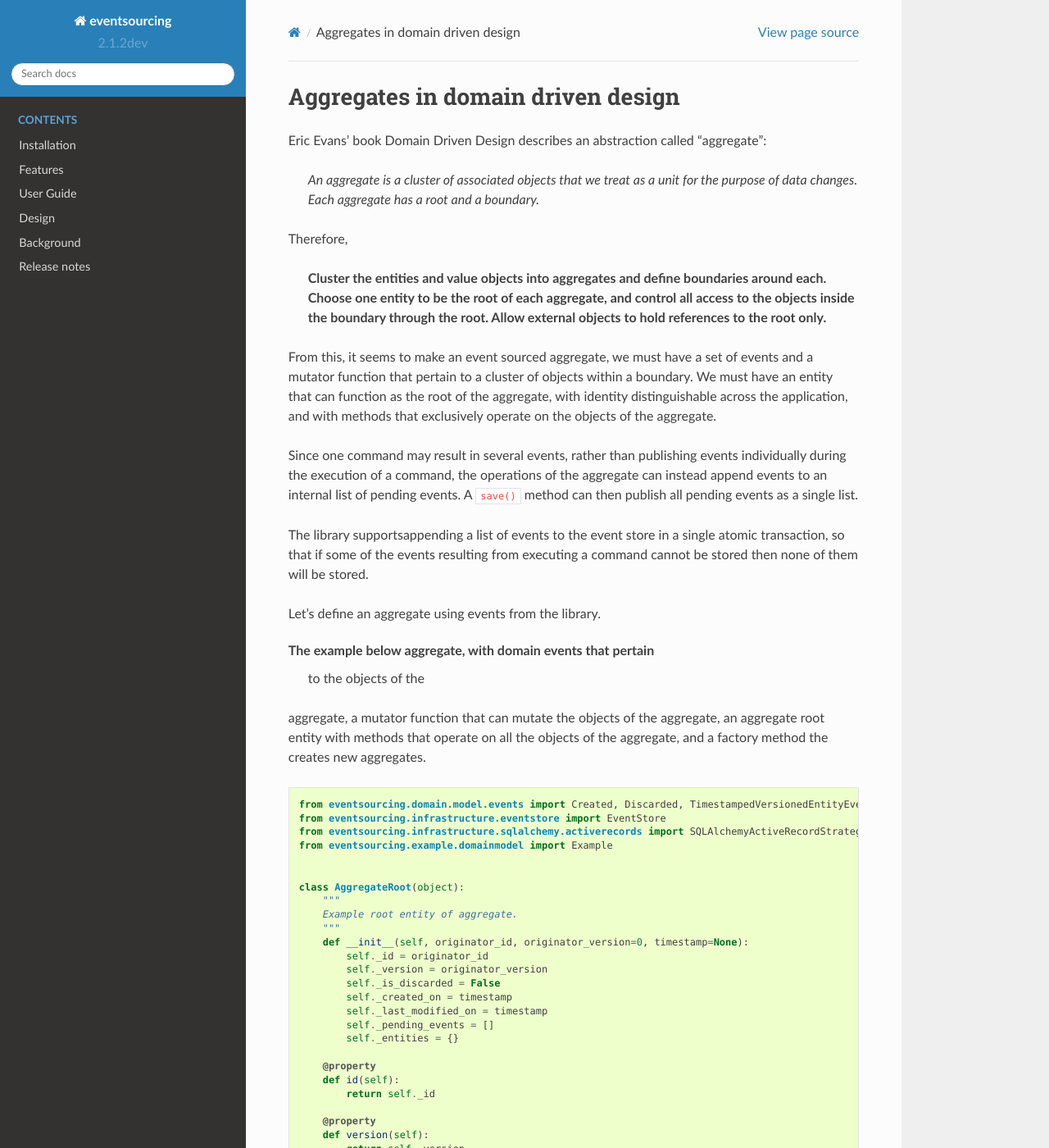
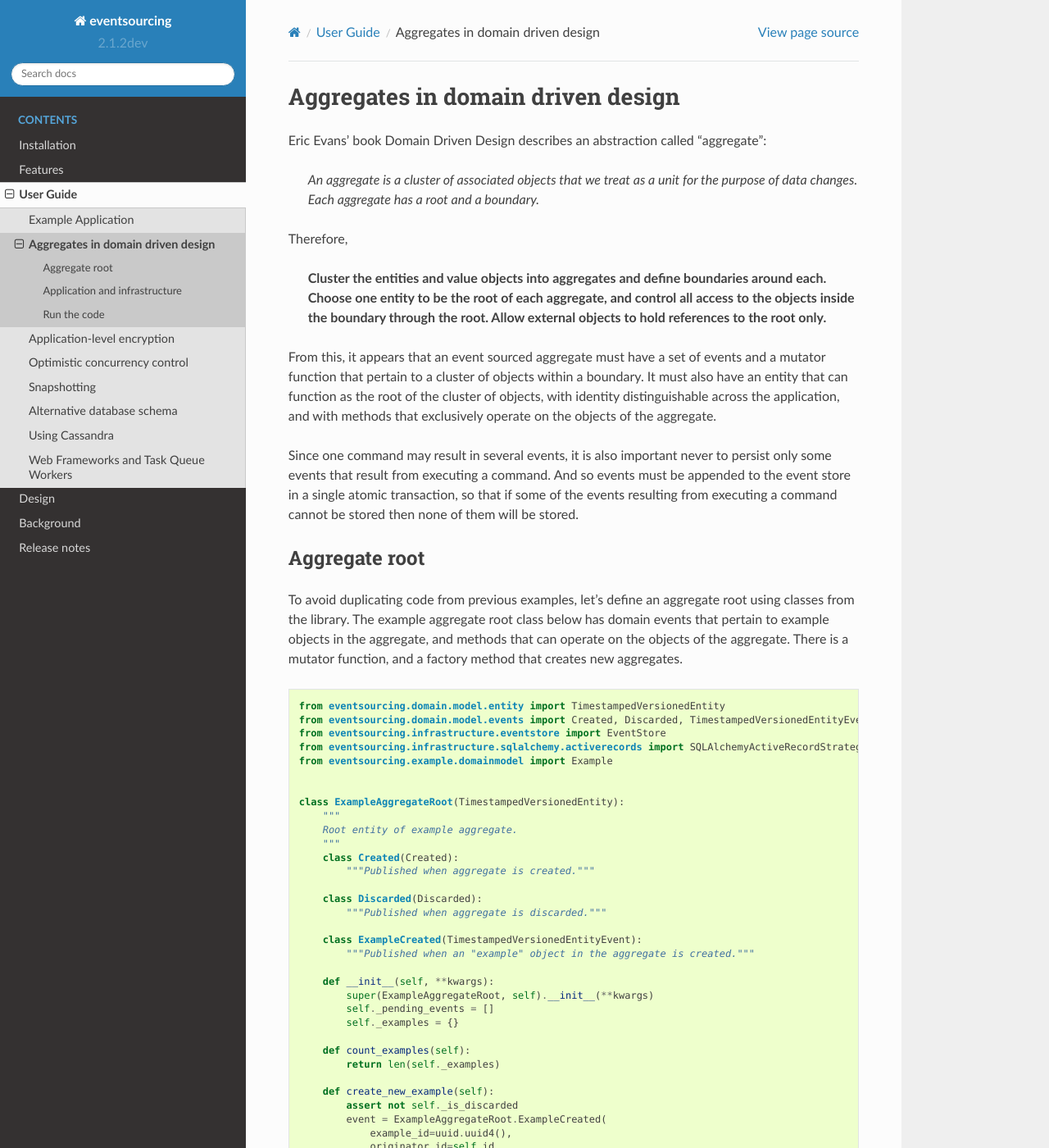
Before and after one commit to pyeventsourcing/eventsourcing, a Sphinx documentation site: the page built from docs/topics/user_guide/aggregates_in_ddd.rst, in a window 1280 px wide and 1400 px high. Shown: the whole window at 82% size. Built offline with Sphinx 7.4.7 and the Read the Docs theme 2.0.0, drawn with Linux system fonts in a browser that asks for light colours; pages that are not in the unit, such as notebooks, are missing from menus; some of the changed text lies outside the part shown.

Commit message:
Simplified aggregates example a bit more. Added headings.

```diff
--- a/docs/topics/user_guide/aggregates_in_ddd.rst
+++ b/docs/topics/user_guide/aggregates_in_ddd.rst
@@ -18,94 +18,70 @@
     through the root. Allow external objects to hold references to the
     root only.**
 
-From this, it seems to make an event sourced aggregate, we must have a set
-of events and a mutator function that pertain to a cluster of objects within
-a boundary. We must have an entity that can function as the root of the
-aggregate, with identity distinguishable across the application, and with
-methods that exclusively operate on the objects of the aggregate.
+From this, it appears that an event sourced aggregate must have a set of
+events and a mutator function that pertain to a cluster of objects within
+a boundary. It must also have an entity that can function as the root of the
+cluster of objects, with identity distinguishable across the application,
+and with methods that exclusively operate on the objects of the aggregate.
 
-Since one command may result in several events, rather than publishing events
-individually during the execution of a command, the operations of the aggregate
-can instead append events to an internal list of pending events. A ``save()``
-method can then publish all pending events as a single list.
-
-The library supportsappending a list of events to the event store in a single
-atomic transaction, so that if some of the events resulting from executing a
-command cannot be stored then none of them will be stored.
+Since one command may result in several events, it is also important never
+to persist only some events that result from executing a command. And so
+events must be appended to the event store in a single atomic transaction,
+so that if some of the events resulting from executing a command cannot be
+stored then none of them will be stored.
 
 
-Let's define an aggregate using events from the library.
+Aggregate root
+--------------
 
-The example below aggregate, with domain events that pertain
- to the objects
- of the
-aggregate, a mutator function that can
-mutate the objects of the aggregate, an aggregate root entity with methods that
-operate on all the objects of the aggregate, and a factory method the creates new
-aggregates.
+To avoid duplicating code from previous examples, let's define an aggregate
+root using classes from the library. The example aggregate root class below
+has domain events that pertain to example objects in the aggregate, and methods
+that can operate on the objects of the aggregate. There is a mutator
+function, and a factory method that creates new aggregates.
 
 
 .. code:: python
 
+    from eventsourcing.domain.model.entity import TimestampedVersionedEntity
     from eventsourcing.domain.model.events import Created, Discarded, TimestampedVersionedEntityEvent
     from eventsourcing.infrastructure.eventstore import EventStore
     from eventsourcing.infrastructure.sqlalchemy.activerecords import SQLAlchemyActiveRecordStrategy
     from eventsourcing.example.domainmodel import Example
 
 
-    class AggregateRoot(object):
+    class ExampleAggregateRoot(TimestampedVersionedEntity):
         """
-        Example root entity of aggregate.
+        Root entity of example aggregate.
         """
-        def __init__(self, originator_id, originator_version=0, timestamp=None):
-            self._id = originator_id
-            self._version = originator_version
-            self._is_discarded = False
-            self._created_on = timestamp
-            self._last_modified_on = timestamp
+        class Created(Created):
+            """Published when aggregate is created."""
+
+        class Discarded(Discarded):
+            """Published when aggregate is discarded."""
+
+        class ExampleCreated(TimestampedVersionedEntityEvent):
+            """Published when an "example" object in the aggregate is created."""
+
+        def __init__(self, **kwargs):
+            super(ExampleAggregateRoot, self).__init__(**kwargs)
             self._pending_events = []
-            self._entities = {}
-
-        @property
-        def id(self):
-            return self._id
-
-        @property
-        def version(self):
-            return self._version
-
-        @property
-        def is_discarded(self):
-            return self._is_discarded
-
-        @property
-        def created_on(self):
-            return self._created_on
-
-        @property
-        def last_modified_on(self):
-            return self._last_modified_on
+            self._examples = {}
 
         def count_examples(self):
-            return len(self._entities)
+            return len(self._examples)
 
         def create_new_example(self):
             assert not self._is_discarded
-            event = ExampleCreated(
+            event = ExampleAggregateRoot.ExampleCreated(
                 example_id=uuid.uuid4(),
                 originator_id=self.id,
                 originator_version=self.version,
             )
             mutate_aggregate(self, event)
-            self._pending_events.append(event)
+            self._publish(event)
 
-        def discard(self):
-            assert not self._is_discarded
-            event = Discarded(
-                originator_id=self.id,
-                originator_version=self.version
-            )
-            mutate_aggregate(self, event)
+        def _publish(self, event):
             self._pending_events.append(event)
 
         def save(self):
@@ -113,23 +89,9 @@
             self._pending_events = []
 
 
-
-    class ExampleCreated(TimestampedVersionedEntityEvent):
-        """
-        Published when an entity is created.
-        """
-        def __init__(self, example_id, **kwargs):
-            super(ExampleCreated, self).__init__(**kwargs)
-            self.__dict__['example_id'] = example_id
-
-        @property
-        def example_id(self):
-            return self.__dict__['example_id']
-
-
     class Example(object):
         """
-        Example domain entity.
+        Example domain entity in the example aggregate boundary.
         """
         def __init__(self, example_id):
             self._id = example_id
@@ -141,27 +103,27 @@
 
     def mutate_aggregate(aggregate, event):
         """
-        Mutator function for example aggregate root.
+        Mutator function for example aggregate.
         """
 
         # Handle "created" events by instantiating the aggregate class.
-        if isinstance(event, Created):
-            aggregate = AggregateRoot(**event.__dict__)
+        if isinstance(event, ExampleAggregateRoot.Created):
+            aggregate = ExampleAggregateRoot(**event.__dict__)
             aggregate._version += 1
             return aggregate
 
         # Handle "entity created" events by adding a new entity to the aggregate's dict of entities.
-        elif isinstance(event, ExampleCreated):
-            assert not aggregate.is_discarded
+        elif isinstance(event, ExampleAggregateRoot.ExampleCreated):
+            aggregate._assert_not_discarded()
             entity = Example(example_id=event.example_id)
-            aggregate._entities[entity.id] = entity
+            aggregate._examples[entity.id] = entity
             aggregate._version += 1
             aggregate._last_modified_on = event.timestamp
             return aggregate
 
         # Handle "discarded" events by returning 'None'.
-        elif isinstance(event, Discarded):
-            assert not aggregate.is_discarded
+        elif isinstance(event, ExampleAggregateRoot.Discarded):
+            aggregate._assert_not_discarded()
             aggregate._version += 1
             aggregate._is_discarded = True
             return None
@@ -169,6 +131,8 @@
             raise NotImplementedError(type(event))
 
 
+Application and infrastructure
+------------------------------
 
 Setup infrastructure using library classes.
 
@@ -215,10 +179,13 @@
                 event_store=self.event_store,
                 mutator=mutate_aggregate,
             )
-            self.persistence_policy = PersistencePolicy(self.event_store, event_type=TimestampedVersionedEntityEvent)
+            self.persistence_policy = PersistencePolicy(
+                event_store=self.event_store,
+                event_type=TimestampedVersionedEntityEvent
+            )
 
         def create_example_aggregate(self):
-            event = Created(originator_id=uuid.uuid4())
+            event = ExampleAggregateRoot.Created(originator_id=uuid.uuid4())
             aggregate = mutate_aggregate(aggregate=None, event=event)
             aggregate._pending_events.append(event)
             return aggregate
@@ -233,9 +200,11 @@
             self.close()
 
 
+Run the code
+------------
 
-The application can be used to create new aggregates, aggregates can be used to
-create new entities. Batches of events are published and stored when the ``save()``
+The application can be used to create new aggregates, and aggregates can be used to
+create new entities. Events are published in batches when the aggregate's ``save()``
 method is called.
 
 
@@ -268,9 +237,6 @@
         # Call save().
         aggregate.save()
 
-        # Check the aggregate now has one entity.
-        assert aggregate.count_examples() == 1
-
         # Check the aggregate in the repo now has one entity.
         assert app.aggregate_repository[aggregate.id].count_examples() == 1
 
@@ -280,9 +246,6 @@
 
         # Save both "entity created" events in one atomic transaction.
         aggregate.save()
-
-        # Check the aggregate now has three entities.
-        assert aggregate.count_examples() == 3, aggregate.count_examples()
 
         # Check the aggregate in the repo now has three entities.
         assert app.aggregate_repository[aggregate.id].count_examples() == 3
--- a/docs/topics/user_guide/index.rst
+++ b/docs/topics/user_guide/index.rst
@@ -25,7 +25,7 @@
    :maxdepth: 3
 
    example_application
-   aggregates_id_ddd
+   aggregates_in_ddd
    encryption
    concurrency
    snapshotting
```
